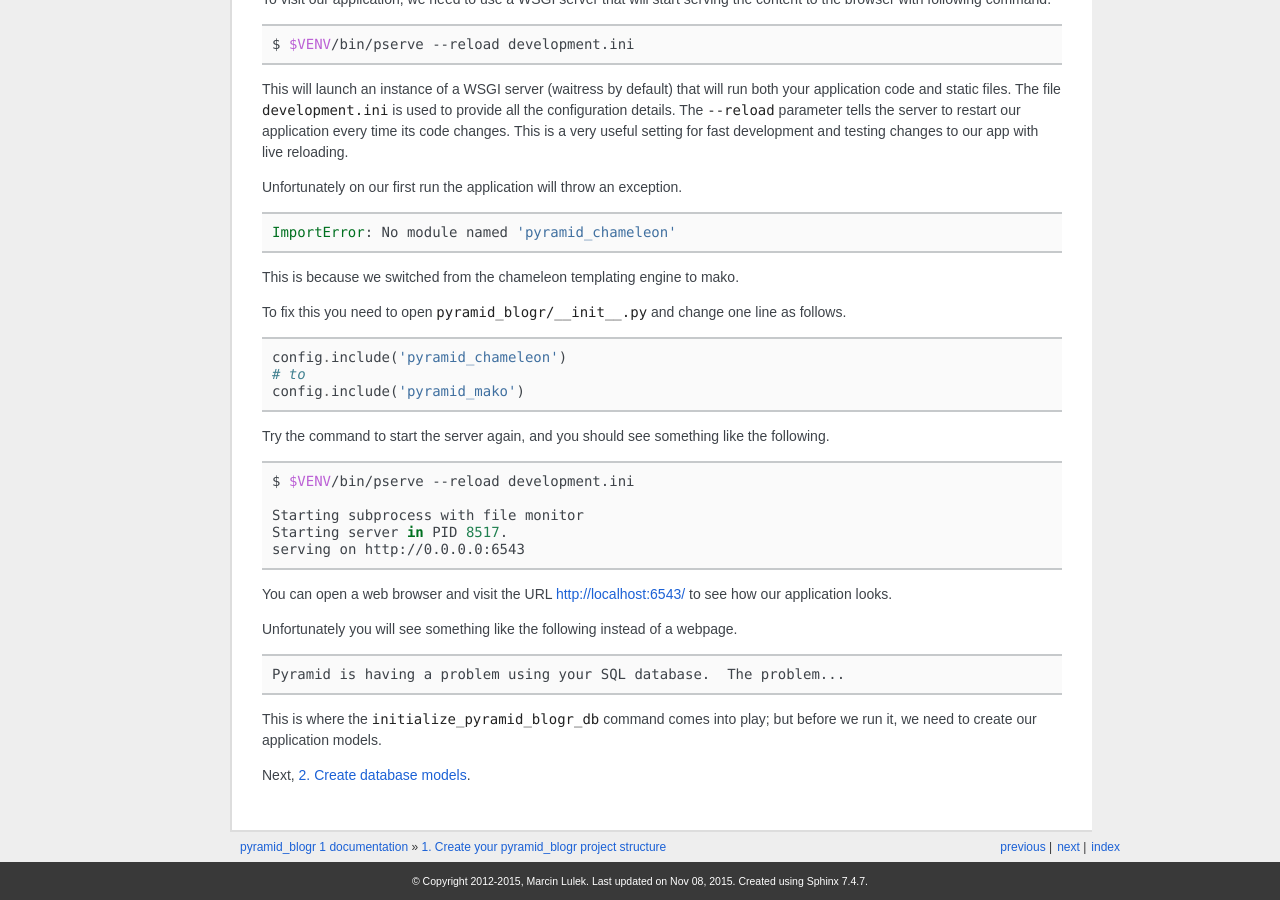
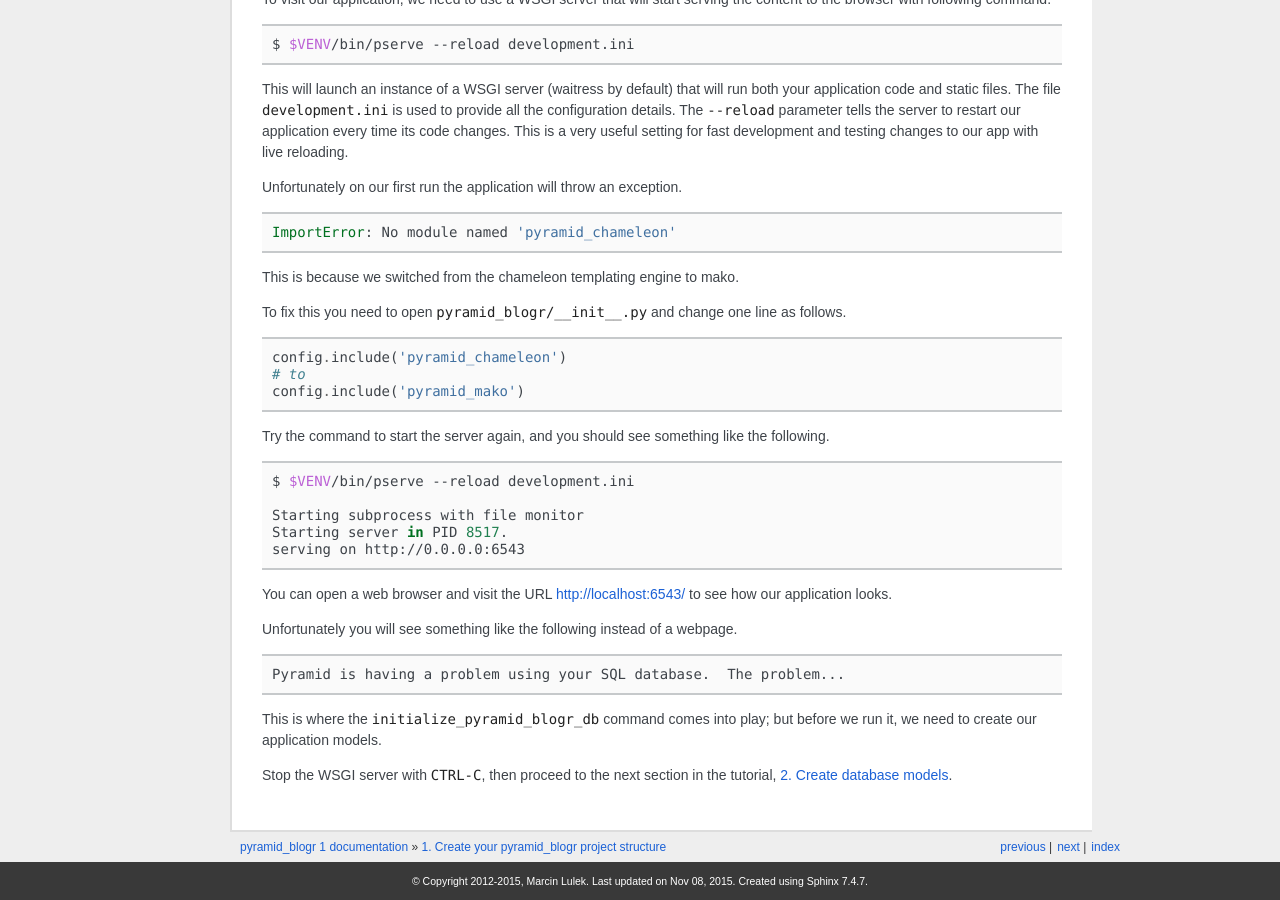
Before and after one commit to Pylons/pyramid_blogr, a Sphinx documentation site: the page built from docs/project_structure.rst, in a window 1280 px wide and 900 px high, scrolled down 1561 px. Built offline with Sphinx 7.4.7, drawn with Linux system fonts in a browser that asks for light colours; some web fonts are replaced.

Commit message:
- stop the server before proceeding

```diff
--- a/docs/project_structure.rst
+++ b/docs/project_structure.rst
@@ -149,4 +149,5 @@ Unfortunately you will see something like the following instead of a webpage.
 This is where the ``initialize_pyramid_blogr_db`` command comes into play; but
 before we run it, we need to create our application models.
 
-Next, :doc:`basic_models`.
+Stop the WSGI server with ``CTRL-C``, then proceed to the next section in the
+tutorial, :doc:`basic_models`.
```
